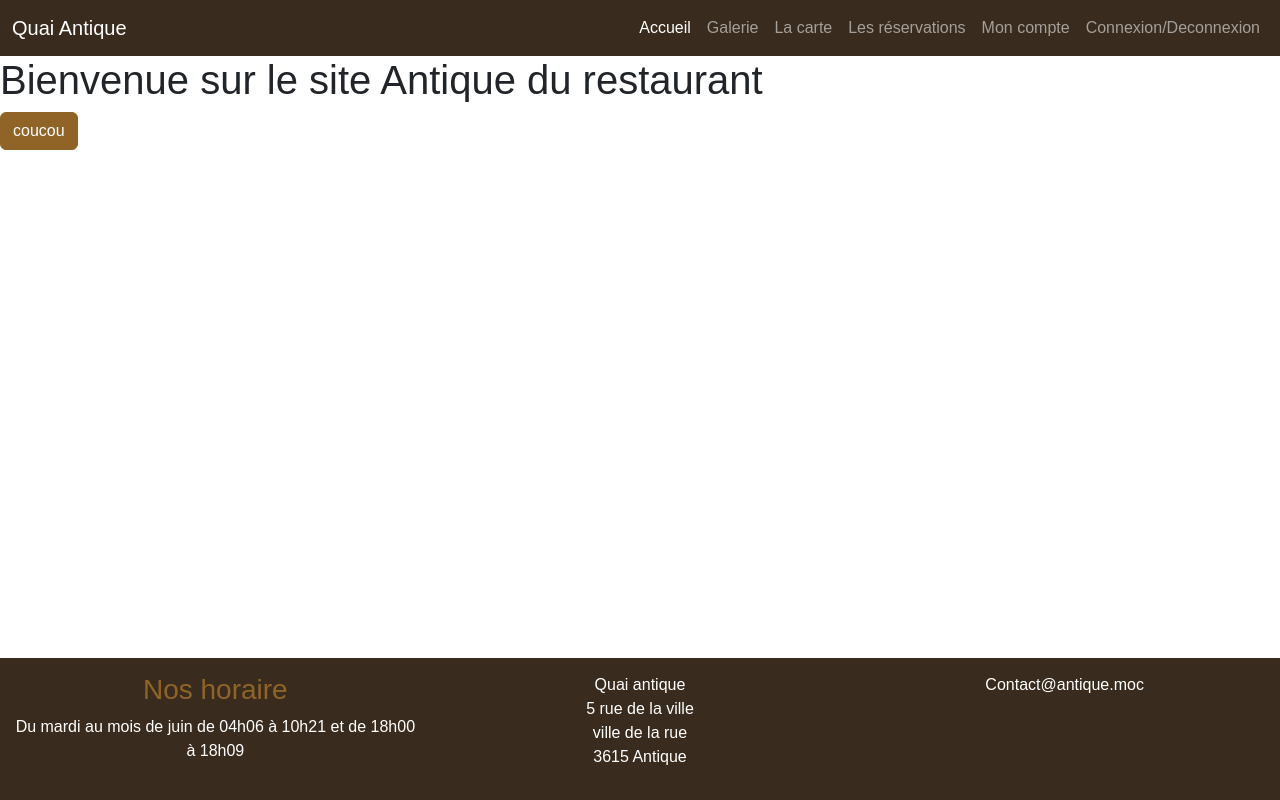
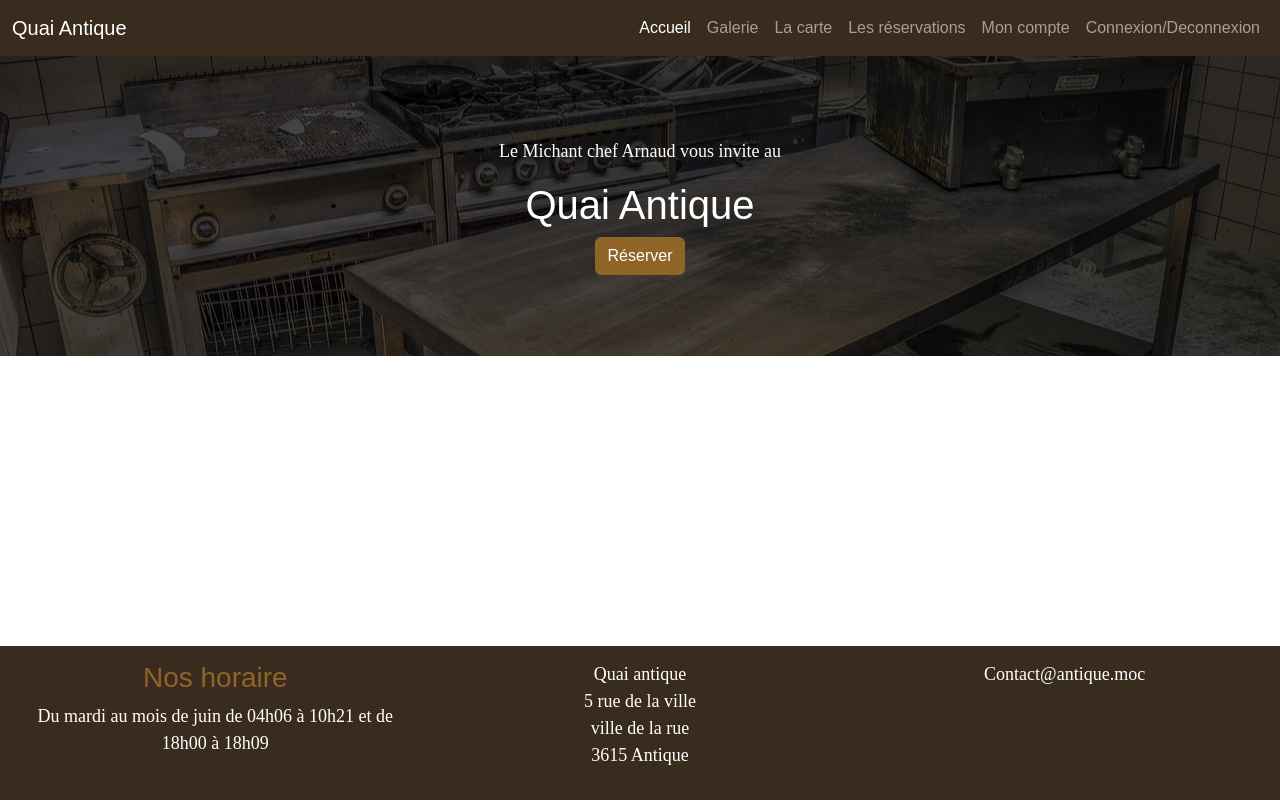
Before and after one commit to Gravelle68/Front, a website with bundled scripts: page index.html in a window 1280 px wide. Built offline with nearby package versions, Linux system fonts and the light colour scheme; files whose address does not match are found by name; a web font is replaced by a local one.

Commit message:
Add image  + big title

```diff
--- a/pages/home.html
+++ b/pages/home.html
@@ -1,3 +1,8 @@
-<h1>Bienvenue sur le site Antique du restaurant</h1>
 
-<button class="btn btn-primary">coucou</button>
+<div class="hero-scene text-center text-white">
+    <div class="hero-scene-content">
+        <p>Le Michant chef Arnaud vous invite au</p>
+        <h1>Quai Antique</h1>
+        <button class="btn btn-primary">Réserver</button>
+    </div>
+</div>
--- a/scss/main.scss
+++ b/scss/main.scss
@@ -15,3 +15,37 @@ footer.footer{
     bottom: 0;
     width: 100%;
 }
+
+p{
+    font-family: $font-family-serif;
+    font-size: 18px;
+}
+.hero-scene{
+    position: relative;
+    &::before{
+        content: "";
+        position: absolute;
+        top: 0;
+        left: 0;
+        width: 100%;
+        height: 100%;
+        background-image: url(../image/east-places-4474824_1280.jpg);
+        background-size: cover;
+        background-position:center;
+        filter: brightness(0.3);
+    }
+
+    *{
+        //Possitionner les éléments devant de ::before
+        position: relative;
+    }
+
+    .hero-scene-content{
+        height: 300px;
+        display: flex;
+        flex-direction: column;
+        align-items: center;
+        justify-content: center;
+    }
+
+}
```
Also changed, not shown: image/ai-generated-8294134_1280.jpg (added), image/ai-generated-8662825_1280.jpg (added), image/east-places-4474823_1280.jpg (added), image/east-places-4474824_1280.jpg (added), image/main-qimg-a2282a32125380ef38f299d58de7597f-lq.jpeg (added), image/man-890880_1280.jpg (added), image/platter-2009590_1280.jpg (added), image/red-wine-2443699_1280.jpg (added), image/salmon-1238248_1280.jpg (added), scss/main.css, 1 other file.
